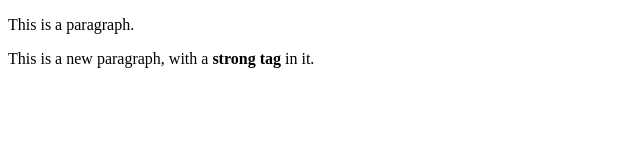
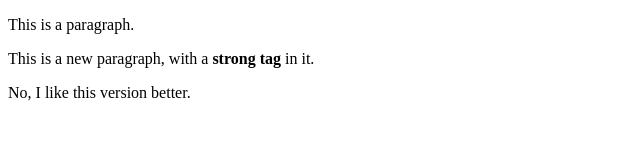
Before and after one commit to donburks/git_jun202016, a plain HTML site: page index.html in a window 1280 px wide. Shown: the whole page, without its empty margins (0-640 px from the left). Drawn offline with Linux system fonts and the light colour scheme.

Commit message:
Added content to index.html

```diff
--- a/index.html
+++ b/index.html
@@ -6,5 +6,6 @@
   <body>
     <p>This is a paragraph.</p>
     <p>This is a new paragraph, with a <strong>strong tag</strong> in it.</p>
+    <p>No, I like this version better.</p>
   </body>
 </html>
```
